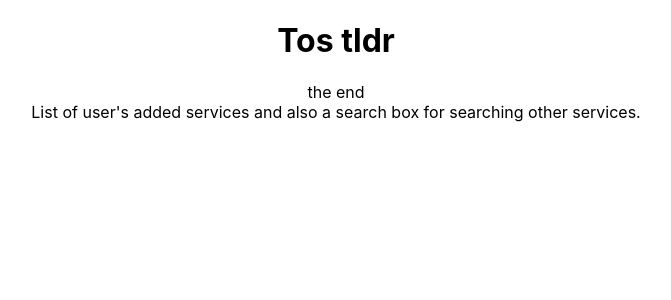
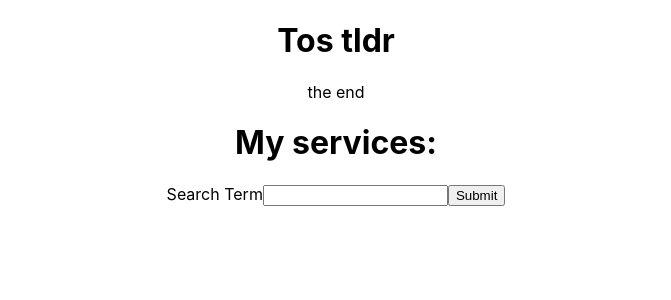
Before and after one commit to Axylos/tos_tldr, a React (Create React App) app in the folder client/: page / in a window 1280 px wide. Shown: the top 300 px of the page, without its empty margins (304-975 px from the left). Built offline with nearby package versions, Linux system fonts and the light colour scheme.

Commit message:
flesh out home component

```diff
--- a/client/src/App.js
+++ b/client/src/App.js
@@ -8,14 +8,32 @@ import ShowService from './components/ShowService';
 import { BrowserRouter, Route, Switch } from 'react-router-dom';
 
 class App extends Component {
+  state = {
+    isCommenting: false,
+    savedServices: [],
+    serviceQuery: '',
+    serviceSearchResult: {}
+  }
+
+  handleSearchChange = e => this.setState({ serviceQuery: e.target.value })
+
   render() {
+    const { savedServices, serviceQuery } = this.state;
     return (
       <BrowserRouter>
         <div className="App">
           <h1>Tos tldr</h1>
           <div>the end</div>
         <Switch>
-          <Route exact path='/' component={Home} />
+          <Route
+            exact path='/'
+            component={props => <Home {...props}
+              savedServices={savedServices}
+              handleSearchChange={this.handleSearchChange}
+              handleSearchSubmit={this.handleSearchSubmit}
+              serviceQuery={serviceQuery}
+            />}
+          />
           <Route path='search-result' component={SearchResult} />
           <Route path='review-service' component={ReviewSvcForm} />
           <Route path='service' component={ShowService} />
--- a/client/src/components/Home.js
+++ b/client/src/components/Home.js
@@ -1,9 +1,31 @@
 import React from 'react';
 
-const Home = () => {
+const Home = ({
+        savedServices,
+        handleSearchSubmit,
+        handleSearchChange,
+        serviceQuery
+    }) => {
     return (
-        <div>
-            List of user's added services and also a search box for searching other services.
+        <div className='home-container'>
+            <div className='my-services-container'>
+                <h1>My services:</h1>
+                <ul>
+                    {savedServices.map(service => <li>{service.name}</li>)}
+                </ul>
+            </div>
+            <div className='search-container'>
+                <form onSubmit={handleSearchSubmit} >
+                    <label>
+                        Search Term
+                    </label>
+                    <input
+                        onChange={handleSearchChange}
+                        value={serviceQuery}
+                    />
+                    <input type='submit'/>
+                </form>
+            </div>
         </div>
     );
 };
```
